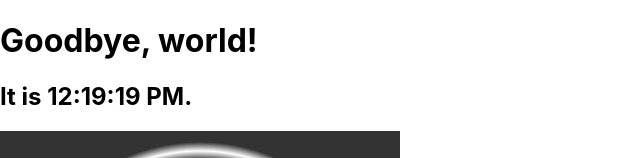
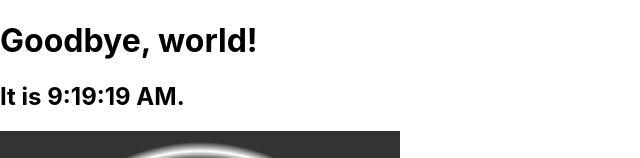
Before and after one commit to ducquang2/clock, a React (Create React App) app: page / in a window 1280 px wide. Shown: the top 158 px of the page, without its empty margins (0-640 px from the left). Built offline with nearby package versions, Linux system fonts and the light colour scheme.

Commit message:
new-timezone

```diff
--- a/src/App.js
+++ b/src/App.js
@@ -12,6 +12,10 @@ const tzDict = {
   "Fi": {
     country: 'en-US',
     tz: { timeZone: 'Europe/Istanbul' }
+  },
+  "Am": {
+    country: 'en-Us',
+    tz: { timeZone: 'Europe/London'}
   }
 }
 
@@ -19,8 +23,8 @@ function App() {
   return (
     <di>
       <Analog
-        country= {tzDict.Fi.country}
-        timeZone= {tzDict.Fi.tz}
+        country= {tzDict.Am.country}
+        timeZone= {tzDict.Am.tz}
       />
       <Clock
         country= {tzDict.Fi.country}
```
